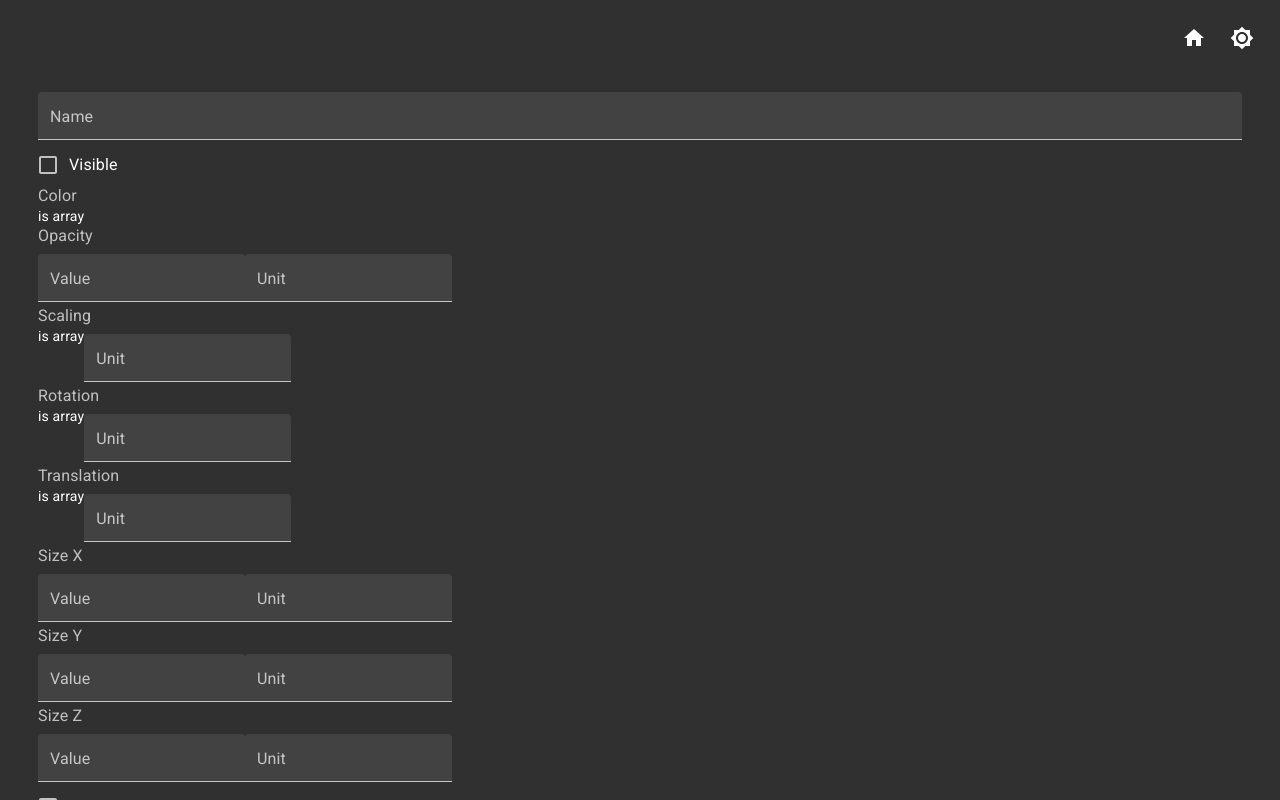
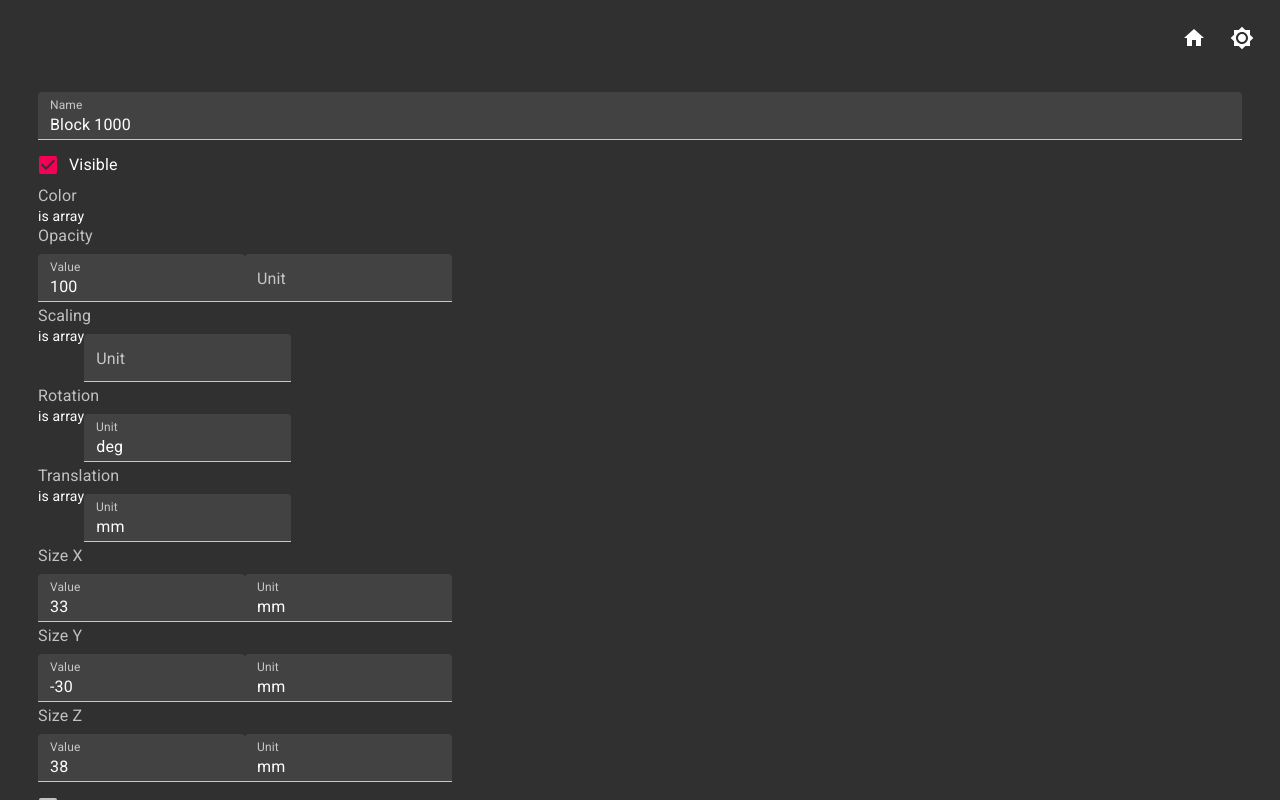
Before and after one commit to KZzizzle/s4l-react-test, a React app: page /form-demo in a window 1280 px wide. Built offline with nearby package versions, Linux system fonts and the light colour scheme; no server answers.

Commit message:
Added data file. Using actual data. Removing resize listener when unmounting Modeler.

```diff
--- a/src/form/DynamicForm.js
+++ b/src/form/DynamicForm.js
@@ -3,15 +3,16 @@ import { TextField, Container, FormControlLabel, Checkbox, FormGroup, FormLabel
 
 
 const InputElement = props => {
-  const strPath = stringPath(props.path);
+  const { path, data, givenTitle, title } = props;
+  const strPath = stringPath(path);
   switch (props.type) {
     case 'boolean':
       return (
         <FormControlLabel
           control={
-            <Checkbox value={strPath} />
+            <Checkbox value={strPath} checked={data} />
           }
-          label={props.title}
+          label={title}
         />
       )
     case 'array':
@@ -20,9 +21,10 @@ const InputElement = props => {
       return (
         <TextField
           id={strPath}
-          label={props.title || props.givenTitle}
+          label={title || givenTitle}
           variant='filled'
           margin='dense'
+          value={data}
         />
       );
   }
@@ -42,15 +44,15 @@ const ArrayField = props => {
 }
 
 const ValueUnitField = props => {
-  const { path, properties: { value, unit }, title } = props;
+  const { path, properties: { value, unit }, title, data } = props;
   const valuePath = [...path, 'value'];
   const unitPath = [...path, 'unit'];
   return (
     <div>
       <FormLabel>{title}</FormLabel>
       <FormGroup row>
-        <InputElement key={stringPath(valuePath)} {...value} path={valuePath} givenTitle='Value' />
-        <InputElement key={stringPath(unitPath)} {...unit} path={unitPath} givenTitle='Unit' />
+        <InputElement key={stringPath(valuePath)} {...value} path={valuePath} givenTitle='Value' data={data.value} />
+        <InputElement key={stringPath(unitPath)} {...unit} path={unitPath} givenTitle='Unit' data={data.unit} />
       </FormGroup>
     </div>
   )
@@ -58,27 +60,29 @@ const ValueUnitField = props => {
 
 class DynamicForm extends React.Component {
   render() {
+    const { schema, data } = this.props;
     return (
       <Container>
-        <form autoComplete='off'>
+        <form autoomplete='off'>
           <FormGroup>
-            {this.expand(this.props.schema)}
+            {this.expand(schema, data)}
           </FormGroup>
         </form>
       </Container>
     )
   }
-  expand(element, path=[]) {
+  expand(element, data, path=[]) {
     return Object.keys(element).map(key => {
       const current = element[key];
+      const currentData = data[key];
       const newPath = [...path, key];
       if (current.type ==='object') {
         if (isValueUnit(current)) {
-          return <ValueUnitField key={stringPath(newPath)} {...current} path={newPath} />
+          return <ValueUnitField key={stringPath(newPath)} {...current} path={newPath} data={currentData} />
         }
-        return this.expand(current.properties, newPath)
+        return this.expand(current.properties, currentData, newPath)
       }
-      return <InputElement key={stringPath(newPath)} {...current} path={newPath} />
+      return <InputElement key={stringPath(newPath)} {...current} path={newPath} data={currentData} />
     })
   }
 }
--- a/src/form/FormDemo.js
+++ b/src/form/FormDemo.js
@@ -1,6 +1,7 @@
 import React from "react";
 import DynamicForm from "./DynamicForm";
 import { makeStyles } from "@material-ui/styles";
+import schema from './schema';
 import data from './data';
 
 const useStyles = makeStyles({
@@ -31,15 +32,15 @@ const Workspace = props => {
 class FormDemo extends React.Component {
   constructor(props) {
     super(props);
-    const schema = data;
     this.state = {
-      schema
+      schema,
+      data
     };
   }
   render() {
     return (
       <Workspace>
-        <DynamicForm schema={this.state.schema} />
+        <DynamicForm schema={this.state.schema} data={this.state.data} />
       </Workspace>
     );
   }
--- a/src/form/data.json
+++ b/src/form/data.json
@@ -1,207 +1,60 @@
 {
   "Block 1": {
-    "title": "Block 1",
-    "readOnly": false,
-    "type": "object",
-    "properties": {
-      "Name": {
-        "title": "Name",
-        "readOnly": false,
-        "type": "string"
-      },
-      "Visible": {
-        "title": "Visible",
-        "readOnly": false,
-        "type": "boolean",
-        "default": false
-      },
-      "Color": {
-        "title": "Color",
-        "readOnly": false,
-        "type": "array",
-        "items": {
-          "type": "number",
-          "minimum": 0,
-          "maximum": 1
-        },
-        "minItems": 4,
-        "maxItems": 4
-      },
+    "Name": "Block 1000",
+    "Visible": true,
+    "Color": [
+      0.9725490808486938,
+      0.02352941408753395,
+      0.5607843399047852,
+      1
+    ],
     "Opacity": {
-        "title": "Opacity",
-        "readOnly": false,
-        "type": "object",
-        "properties": {
-          "value": {
-            "type": "number",
-            "minimum": 0,
-            "maximum": 100
-          },
-          "unit": {
-            "type": "string",
-            "default": null
-          }
-        },
-        "required": [
-          "value"
-        ]
+      "value": 100,
+      "unit": ""
     },
     "Transformation": {
-        "readOnly": false,
-        "type": "object",
-        "properties": {
       "Scaling": {
-            "title": "Scaling",
-            "readOnly": false,
-            "type": "object",
-            "properties": {
-              "value": {
-                "type": "array",
-                "items": {
-                  "type": "number"
-                },
-                "minItems": 3,
-                "maxItems": 3
-              },
-              "unit": {
-                "type": "string",
-                "default": null
-              }
-            },
-            "required": [
-              "value"
-            ]
+        "value": [
+          1,
+          1,
+          1
+        ],
+        "unit": ""
       },
       "Rotation": {
-            "title": "Rotation",
-            "description": "Euler angles",
-            "readOnly": false,
-            "type": "object",
-            "properties": {
-              "value": {
-                "type": "array",
-                "items": {
-                  "type": "number"
-                },
-                "minItems": 3,
-                "maxItems": 3
-              },
-              "unit": {
-                "type": "string",
-                "default": null
-              }
-            },
-            "required": [
-              "value"
-            ]
+        "value": [
+          0,
+          0,
+          0
+        ],
+        "unit": "deg"
       },
       "Translation": {
-            "title": "Translation",
-            "description": "x, y, z",
-            "readOnly": false,
-            "type": "object",
-            "properties": {
-              "value": {
-                "type": "array",
-                "items": {
-                  "type": "number"
-                },
-                "minItems": 3,
-                "maxItems": 3
-              },
-              "unit": {
-                "type": "string",
-                "default": null
-              }
-            },
-            "required": [
-              "value"
-            ]
-          }
+        "value": [
+          -52,
+          46,
+          0
+        ],
+        "unit": "mm"
       }
     },
     "Parameters": {
-        "title": "Block",
-        "readOnly": false,
-        "type": "object",
-        "properties": {
       "SizeX": {
-            "title": "Size X",
-            "readOnly": false,
-            "type": "object",
-            "properties": {
-              "value": {
-                "type": "number",
-                "minimum": -1.7976931348623157e+308,
-                "maximum": 1.7976931348623157e+308
-              },
-              "unit": {
-                "type": "string",
-                "default": null
-              }
-            },
-            "required": [
-              "value"
-            ]
+        "value": 33,
+        "unit": "mm"
       },
       "SizeY": {
-            "title": "Size Y",
-            "readOnly": false,
-            "type": "object",
-            "properties": {
-              "value": {
-                "type": "number",
-                "minimum": -1.7976931348623157e+308,
-                "maximum": 1.7976931348623157e+308
-              },
-              "unit": {
-                "type": "string",
-                "default": null
-              }
-            },
-            "required": [
-              "value"
-            ]
+        "value": -30,
+        "unit": "mm"
       },
       "SizeZ": {
-            "title": "Size Z",
-            "readOnly": false,
-            "type": "object",
-            "properties": {
-              "value": {
-                "type": "number",
-                "minimum": -1.7976931348623157e+308,
-                "maximum": 1.7976931348623157e+308
+        "value": 38,
+        "unit": "mm"
       },
-              "unit": {
-                "type": "string",
-                "default": null
-              }
-            },
-            "required": [
-              "value"
-            ]
-          },
-          "Centered": {
-            "title": "Centered",
-            "readOnly": false,
-            "type": "boolean",
-            "default": false
-          }
-        }
+      "Centered": false
     },
     "Material": {
-        "title": "Material",
-        "readOnly": false,
-        "type": "object",
-        "properties": {
-          "Assign": {
-            "title": "Material Name",
-            "readOnly": false,
-            "type": "unknown"
+      "Assign": {}
     }
   }
 }
-    }
-  }
-}
--- /dev/null
+++ b/src/form/schema.json
@@ -0,0 +1,207 @@
+{
+  "Block 1": {
+    "title": "Block 1",
+    "readOnly": false,
+    "type": "object",
+    "properties": {
+      "Name": {
+        "title": "Name",
+        "readOnly": false,
+        "type": "string"
+      },
+      "Visible": {
+        "title": "Visible",
+        "readOnly": false,
+        "type": "boolean",
+        "default": false
+      },
+      "Color": {
+        "title": "Color",
+        "readOnly": false,
+        "type": "array",
+        "items": {
+          "type": "number",
+          "minimum": 0,
+          "maximum": 1
+        },
+        "minItems": 4,
+        "maxItems": 4
+      },
+      "Opacity": {
+        "title": "Opacity",
+        "readOnly": false,
+        "type": "object",
+        "properties": {
+          "value": {
+            "type": "number",
+            "minimum": 0,
+            "maximum": 100
+          },
+          "unit": {
+            "type": "string",
+            "default": null
+          }
+        },
+        "required": [
+          "value"
+        ]
+      },
+      "Transformation": {
+        "readOnly": false,
+        "type": "object",
+        "properties": {
+          "Scaling": {
+            "title": "Scaling",
+            "readOnly": false,
+            "type": "object",
+            "properties": {
+              "value": {
+                "type": "array",
+                "items": {
+                  "type": "number"
+                },
+                "minItems": 3,
+                "maxItems": 3
+              },
+              "unit": {
+                "type": "string",
+                "default": null
+              }
+            },
+            "required": [
+              "value"
+            ]
+          },
+          "Rotation": {
+            "title": "Rotation",
+            "description": "Euler angles",
+            "readOnly": false,
+            "type": "object",
+            "properties": {
+              "value": {
+                "type": "array",
+                "items": {
+                  "type": "number"
+                },
+                "minItems": 3,
+                "maxItems": 3
+              },
+              "unit": {
+                "type": "string",
+                "default": null
+              }
+            },
+            "required": [
+              "value"
+            ]
+          },
+          "Translation": {
+            "title": "Translation",
+            "description": "x, y, z",
+            "readOnly": false,
+            "type": "object",
+            "properties": {
+              "value": {
+                "type": "array",
+                "items": {
+                  "type": "number"
+                },
+                "minItems": 3,
+                "maxItems": 3
+              },
+              "unit": {
+                "type": "string",
+                "default": null
+              }
+            },
+            "required": [
+              "value"
+            ]
+          }
+        }
+      },
+      "Parameters": {
+        "title": "Block",
+        "readOnly": false,
+        "type": "object",
+        "properties": {
+          "SizeX": {
+            "title": "Size X",
+            "readOnly": false,
+            "type": "object",
+            "properties": {
+              "value": {
+                "type": "number",
+                "minimum": -1.7976931348623157e+308,
+                "maximum": 1.7976931348623157e+308
+              },
+              "unit": {
+                "type": "string",
+                "default": null
+              }
+            },
+            "required": [
+              "value"
+            ]
+          },
+          "SizeY": {
+            "title": "Size Y",
+            "readOnly": false,
+            "type": "object",
+            "properties": {
+              "value": {
+                "type": "number",
+                "minimum": -1.7976931348623157e+308,
+                "maximum": 1.7976931348623157e+308
+              },
+              "unit": {
+                "type": "string",
+                "default": null
+              }
+            },
+            "required": [
+              "value"
+            ]
+          },
+          "SizeZ": {
+            "title": "Size Z",
+            "readOnly": false,
+            "type": "object",
+            "properties": {
+              "value": {
+                "type": "number",
+                "minimum": -1.7976931348623157e+308,
+                "maximum": 1.7976931348623157e+308
+              },
+              "unit": {
+                "type": "string",
+                "default": null
+              }
+            },
+            "required": [
+              "value"
+            ]
+          },
+          "Centered": {
+            "title": "Centered",
+            "readOnly": false,
+            "type": "boolean",
+            "default": false
+          }
+        }
+      },
+      "Material": {
+        "title": "Material",
+        "readOnly": false,
+        "type": "object",
+        "properties": {
+          "Assign": {
+            "title": "Material Name",
+            "readOnly": false,
+            "type": "unknown"
+          }
+        }
+      }
+    }
+  }
+}
```
Also changed, not shown: src/modeler/RemoteView.js (+28 -25 lines). Lines whose indentation alone changed are shown as unchanged.
